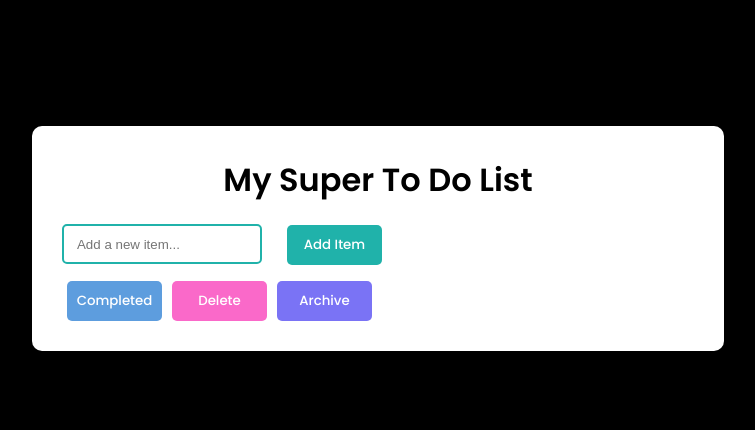
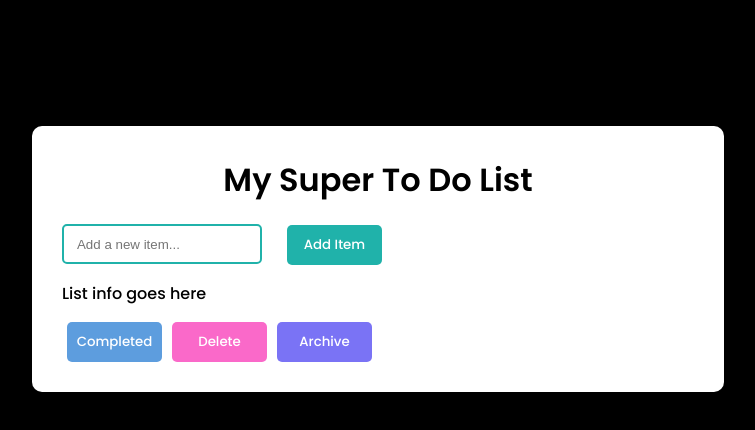
Before and after one commit to createdbysabrina/react-todo-list, a React (Create React App) app: page / in a window 1280 px wide. Shown: the top 430 px of the page, without its empty margins (262-1017 px from the left). Built offline with nearby package versions, Linux system fonts and the light colour scheme.

Commit message:
added state to app js

```diff
--- a/src/App.js
+++ b/src/App.js
@@ -1,14 +1,15 @@
-import { useState } from 'react'
+import React, { useState } from 'react'
 import Header from './components/Header'
 import ToDoList from './components/ToDoList'
 import AddItem from './components/AddItem'
 import ButtonPanel from './components/ButtonPanel'
+import listData from './data/ListData'
 
 function App() {
 
-  let mockData = []
+  let textValue = ""
 
-    let textValue = "";
+  const [toDoData, setToData ] = useState(listData)
 
   const handleChange = (e) => {
     textValue = e.currentTarget.value
@@ -17,9 +18,8 @@ function App() {
   const handleSubmit = () => {
 
     console.log(textValue, "whats in textValue")
-       console.log(mockData, "what is mockdata before the update")
-       mockData = [...mockData, { task: textValue }]
-       console.log(mockData, 'mockData')
+    console.log(toDoData , "what is toToData before the update")
+    setToData([...toDoData, { task: textValue }])
   }
 
   return (
@@ -29,7 +29,7 @@ function App() {
         addTask={handleChange}
         submitTask={handleSubmit}
       />
-      <ToDoList items={mockData}/>
+      <ToDoList items={toDoData}/>
       <ButtonPanel />
     </>
 
--- a/src/components/ToDoList.js
+++ b/src/components/ToDoList.js
@@ -1,12 +1,11 @@
-
+import React from 'react'
 import listData from "../data/ListData"
-
 import ToDo from "./ToDo"
 
 export default function List() {
 
     const toDos = listData.map(( item , index )=> <ToDo key={index} task={item.task} /> )
-
+    console.log(toDos, 'from ToDoList Comp')
     return (
 
         <ul className="list-section">
--- a/src/data/ListData.js
+++ b/src/data/ListData.js
@@ -1,5 +1,7 @@
 const listData = [
-    "List info goes here"
+    {
+        task: "List info goes here"
+    }
 ]
 
 export default listData
```
Lines whose indentation alone changed are shown as unchanged.
